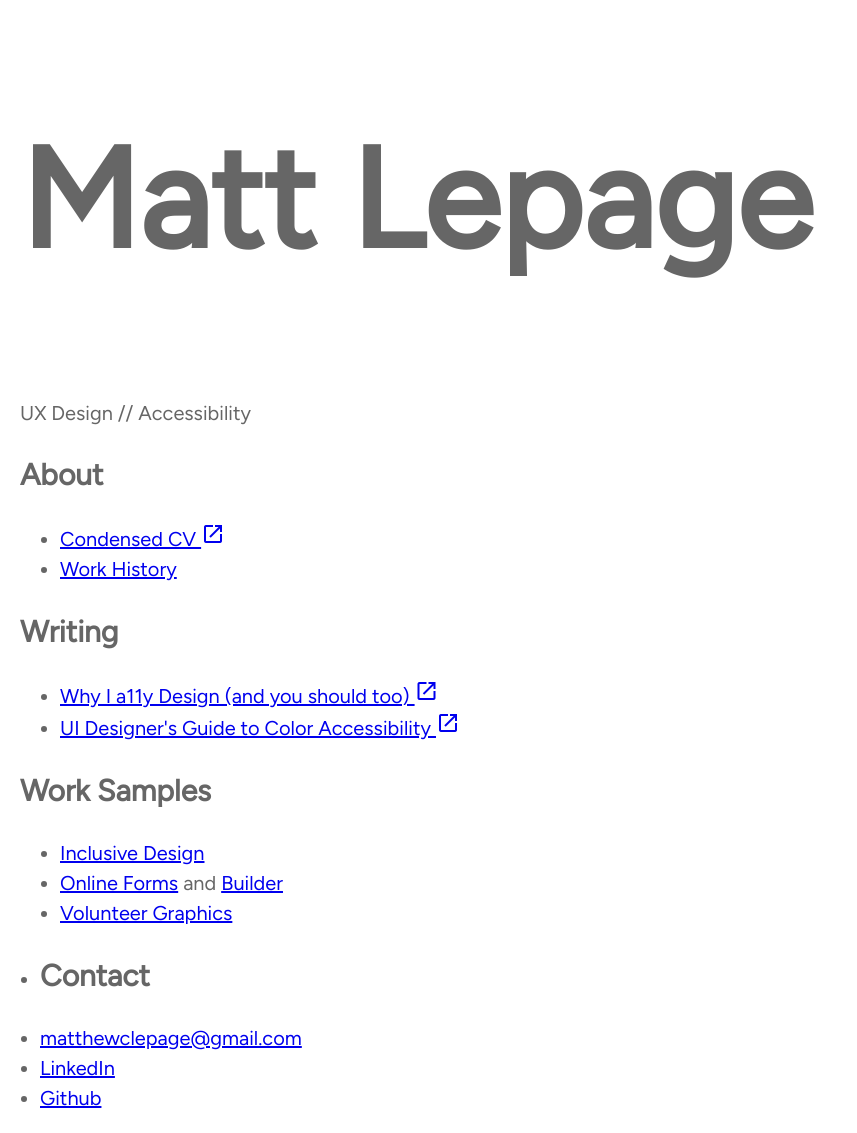
After one commit to mtylpg/mtylpg.github.io, a PHP site: page /index-block.html in a window 1280 px wide. The commit adds this page. Shown: the whole page, without its empty margins (0-857 px from the left). Run offline with PHP 8.4, Linux system fonts and the light colour scheme.

Commit message:
Starting big cully/rebuild

```diff
--- /dev/null
+++ b/index-block.html
@@ -0,0 +1,94 @@
+<!DOCTYPE html PUBLIC "-//W3C//DTD XHTML 1.0 Strict//EN"
+    "http://www.w3.org/TR/xhtml1/DTD/xhtml1-strict.dtd">
+<html lang="en">
+    <head>
+        <title>Matt Lepage, Senior Product Designer</title>
+        <link rel="icon" type="image/png" href="favicon.png">
+        <meta name="viewport" content="width=device-width, initial-scale=1"/>
+        <meta http-equiv='Content-Type' content='text/html; charset=utf-8' />
+        <link type= "text/css" rel="stylesheet" href="./styles/portfolio3.css" />
+        <link href='https://fonts.googleapis.com/css?family=Figtree' rel='stylesheet' type='text/css'>
+        <link type= "text/css" rel="stylesheet" href="./libraries/tobii.min.css" />
+        <link rel="stylesheet" href="https://fonts.googleapis.com/css2?family=Material+Symbols+Outlined:opsz,wght,FILL,GRAD@48,700,0,0" />
+
+    </head>
+    <!-- Google tag (gtag.js) -->
+    <script async src="https://www.googletagmanager.com/gtag/js?id=G-JLT263CQKF"></script>
+    <script>
+        window.dataLayer = window.dataLayer || [];
+        function gtag(){dataLayer.push(arguments);}
+        gtag('js', new Date());
+
+        gtag('config', 'G-JLT263CQKF');
+    </script>
+
+    <body>
+        <div class="">
+            <div class="">
+                <main>
+                    <h1 class="h1">
+                        Matt Lepage
+                    </h1>
+                    UX Design <span aria-hidden="true"> // </span> Accessibility
+
+
+                    <h2 class="h2">About</h2>
+                    <ul class="cover-list">
+                        <li class="cover-list__item">
+                            <a class="cvlink" href="./files/MLepage_CV2023.pdf" target="_blank"> Condensed CV <span class="material-symbols-outlined" aria-hidden="true" aria-describedby="(opens in new tab)">open_in_new</span></a>
+                        </li>
+                        <li class="cover-list__item">
+                            <a href="projects/workhistory.html">Work History
+                                <span class="outline"></span>
+                            </a>
+                        </li>
+                    </ul>
+                    <h2 class="h2">Writing</h2>
+                    <ul class="cover-list">
+                        <li class="cover-list__item">
+                            <a href="https://medium.com/@mattylpg/why-i-a11y-design-and-you-should-too-46ec021f5727">Why I a11y Design (and you should too) <span class="material-symbols-outlined" aria-hidden="true" aria-describedby="(opens in new tab)">open_in_new</span></a>
+                        </li>
+                        <li class="cover-list__item">
+                            <a href="https://medium.com/@mattylpg/a-ui-designers-guide-to-color-accessibility-d7a234d18f8e">UI Designer's Guide to Color Accessibility <span class="material-symbols-outlined" aria-hidden="true" aria-describedby="(opens in new tab)">open_in_new</span></a>
+                        </li>
+                        <!-- <li  class="cover-list__item">
+                            <a href="workhistory.html">Fantastic Fields and How to Form Them</a>
+                        </li> -->
+                    </ul>
+                    <h2 class="h2">Work Samples</h2>
+                    <ul class="cover-list">
+                        <li class="cover-list__item">
+                            <a href="projects/a11y.html">Inclusive Design</a>
+                        </li>
+                        <li class="cover-list__item">
+                            <a href="projects/appform.html">Online Forms</a> and <a href="projects/amt.html">Builder </a>
+                        </li>
+                        <li class="cover-list__item">
+                            <a href="projects/mag.html">Volunteer Graphics</a>
+                        </li>
+                    </ul>
+                </main>
+                <footer class="footer footer--sticky">
+                    <ul class="contact__link-list">
+                        <li class="contact__link-list__item">
+                            <h2 class="footer__header"> Contact </h2>
+                        </li>
+                        <li class="contact__link-list__item">
+                            <a class="contact__link" href="mailto:matthewclepage@gmail.com">matthewclepage@gmail.com</a>
+                        </li>
+                        <li class="contact__link-list__item">
+                            <a class="contact__link" href="http://www.linkedin.com/in/mclepage">LinkedIn</a>
+                        </li>
+                        <li class="contact__link-list__item">
+                            <a class="contact__link" href="https://www.github.com/mtylpg">Github</a>
+                        </li>
+                    </ul>
+                    </div>
+                </footer>
+            </div>
+        </div>
+        <script src="./scripts/jquery.js" type="text/javascript" charset="utf-8"></script>
+        <script src="./libraries/tobii.min.js" charset="utf-8"></script>
+        <script src="./scripts/portfolio.js" charset="utf-8"></script>
+    </body>
+</html>
--- a/index.html
+++ b/index.html
@@ -63,13 +63,13 @@
                         <h2 class="h2">Work Samples</h2>
                         <ul class="cover-list">
                             <li class="cover-list__item">
-                                <a href="projects/a11y.html">A11Y Design Training</a>
+                                <a href="projects/a11y.html">Inclusive Design</a>
                             </li>
                             <li class="cover-list__item">
-                                <a href="projects/appform.html">Online Form Ecosystem</a> and <a href="projects/amt.html">Builder </a>
+                                <a href="projects/appform.html">Online Forms</a> and <a href="projects/amt.html">Builder </a>
                             </li>
                             <li class="cover-list__item">
-                                <a href="projects/mag.html">Volunteer Projects</a>
+                                <a href="projects/mag.html">Volunteer Graphics</a>
                             </li>
                         </ul>
                     </div>
--- a/styles/portfolio2.css
+++ b/styles/portfolio2.css
@@ -170,7 +170,7 @@ ul{
 
 .photo-background--home{
     background-color: green;
-    background-image: url('../images/cover-photos/3_cherrytree.jpg');
+    background-image: url('../images/cover-photos/4_cherrytree2.jpg');
     background-size: cover;
     height: 100vh;
 }
--- /dev/null
+++ b/styles/portfolio3.css
@@ -0,0 +1,51 @@
+:root {
+    /* --blue-var: 51, 71, 214;
+    --blue: #3347d6;
+    --red-var: 214, 61, 70;
+    --red: #d63d46;
+    --purple-var: 196, 44, 201;
+    --purple: #c42cc9;
+    --orange-var: 208, 66, 14;
+    --orange: #d0420e;
+    --green-var: 108, 235, 142;
+    --green: #6ceb8e; */
+
+    --aqua-1: #E4FFFD;
+    --aqua-1-var: 255, 252, 240;
+    --aqua: #68E2D6;
+    --aqua-var: 104, 226, 214;
+    --light-yellow: #FFFCF0;
+    --light-yellow-var: 255, 252, 240;
+
+    --purple-1: #A00090;
+    --purple-1-var: 160, 0, 144;
+    --purple-2: #8D2683;
+    --purple-2-var: 141, 38, 131;
+    --purple-3: #720067;
+    --purple-3-var: 114, 0, 103;
+
+
+    --link-button-resting: 0 0 0 2px #ffffff, 0px 0px 0px 2px;
+    --link-button-hover: 0 0 0 2px #ffffff, 6px 6px 0px 0px;
+    --image-resting: 0 0 0 2px #ffffff, 4px 4px 0px 0px;
+    --image-hover: 0 0 0 2px #ffffff, 12px 12px 0px 0px;
+}
+
+/* High Level Layout */
+
+body{
+    font-family: "Figtree";
+    font-size:20px;
+    line-height: 1.5;
+    background-color: rgba(255,255,255, .95);
+    color: #666666;
+    margin:0px;
+}
+
+main{
+    max-width: 1240px;
+    margin: auto;
+}
+h1{
+    font-size: 140px;
+}
```
